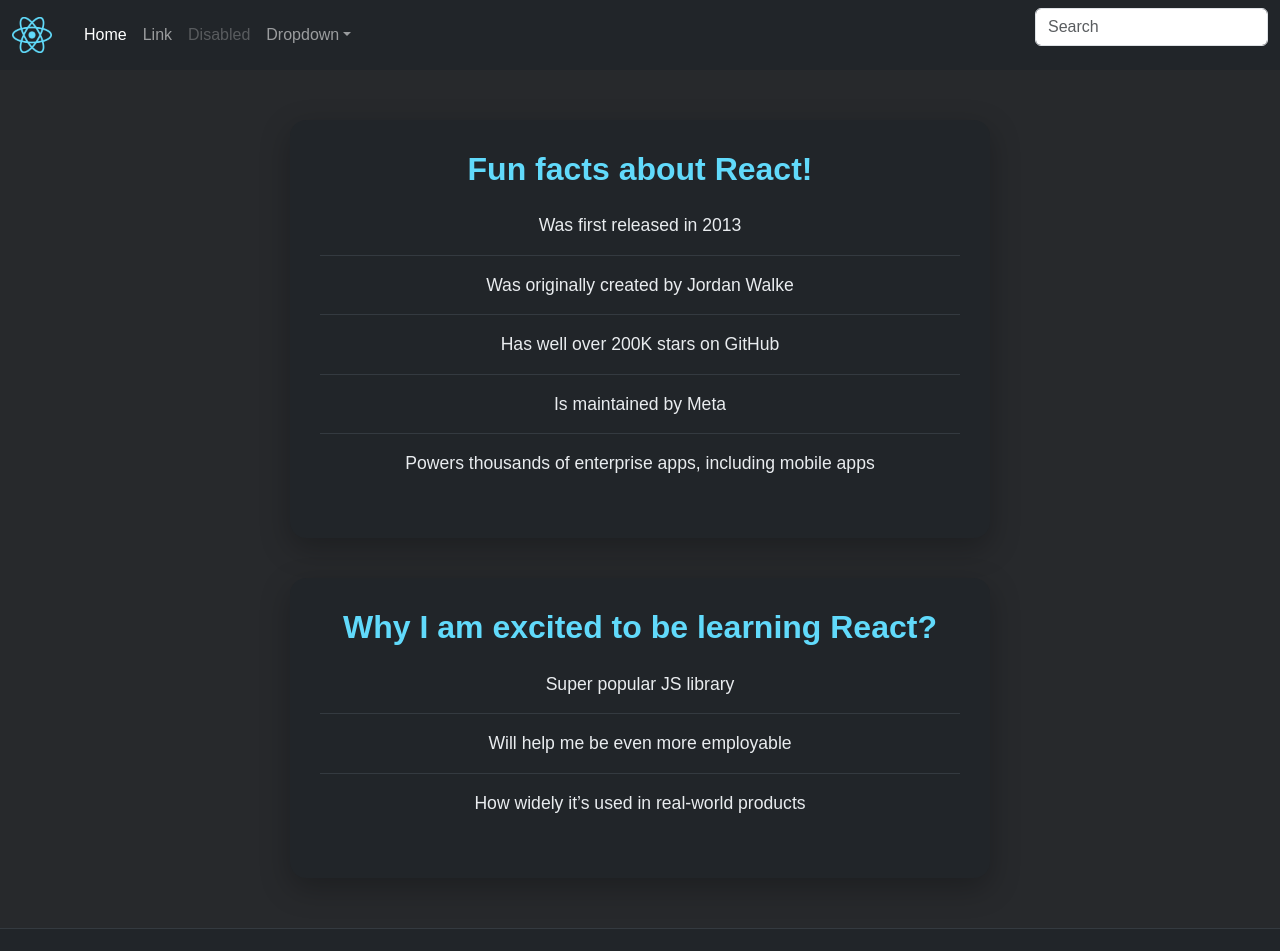
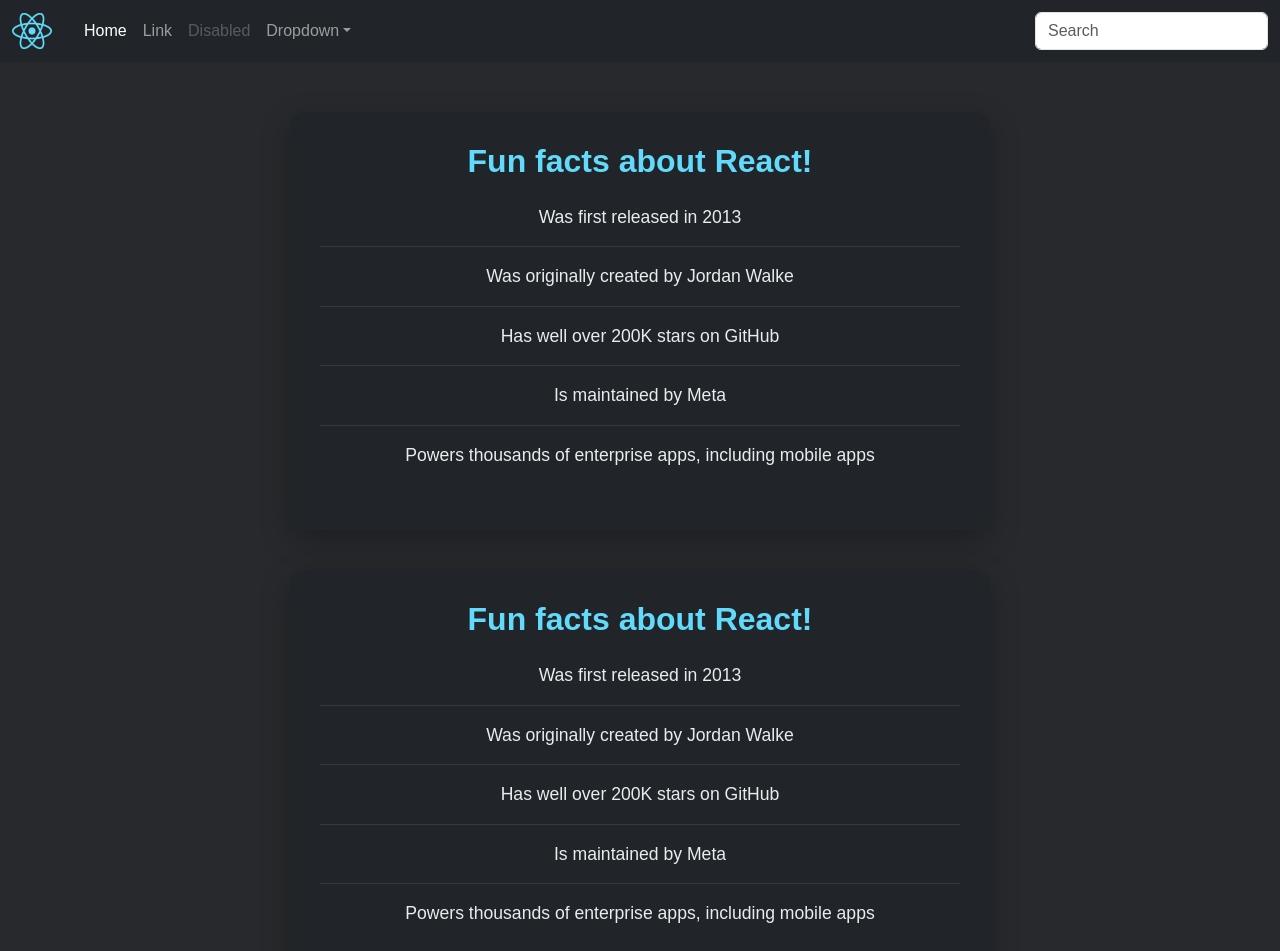
Before and after one commit to gemmaadev/it-sprint4-first-react-code, a React (Vite) app: page / in a window 1280 px wide. Shown: the top 951 px of the page. Built offline with nearby package versions, Linux system fonts and the light colour scheme.

Commit message:
feat(static-pages): organizing components

```diff
--- /dev/null
+++ b/src/components/Footer.tsx
@@ -0,0 +1,8 @@
+export default function Footer() {
+  return (
+    <footer className="main-footer">
+      <small>© 2026 Maeso development. All rights reserved.</small>
+      <small className="footer-sub">Built with React</small>
+    </footer>
+  );
+}
--- /dev/null
+++ b/src/components/MainContent.tsx
@@ -0,0 +1,14 @@
+export default function MainContent() {
+  return (
+    <main className="content-card">
+      <h1 className="card-title-react">Fun facts about React!</h1>
+      <ul className="facts-list">
+        <li>Was first released in 2013</li>
+        <li>Was originally created by Jordan Walke</li>
+        <li>Has well over 200K stars on GitHub</li>
+        <li>Is maintained by Meta</li>
+        <li>Powers thousands of enterprise apps, including mobile apps</li>
+      </ul>
+    </main>
+  );
+}
--- a/src/components/navbar.tsx
+++ b/src/components/navbar.tsx
@@ -1,4 +1,4 @@
-export function MyAwesomeNavbar() {
+export default function Navbar() {
   return (
     <nav
       className="navbar navbar-expand-sm navbar-dark bg-dark"
--- a/src/index.css
+++ b/src/index.css
@@ -1,9 +1,15 @@
+*,
+*::before,
+*::after {
+  box-sizing: border-box;
+  margin: 0;
+  padding: 0;
+}
 body {
   font-family: Arial, Helvetica, sans-serif;
   background: #27292c;
   color: white;
   text-align: center;
-  padding: 0;
 }
 
 .page-layout {
--- a/src/main.tsx
+++ b/src/main.tsx
@@ -1,51 +1,20 @@
 import { createRoot } from "react-dom/client";
-import { MyAwesomeNavbar } from "./components/navbar";
+import Navbar from "./components/Navbar";
+import MainContent from "./components/MainContent";
+import SecondaryContent from "./components/MainContent";
+import Footer from "./components/Footer";
 
 const root = createRoot(document.getElementById("root"));
 
-export function MainContent() {
-  return (
-    <main className="content-card">
-      <h1 className="card-title-react">Fun facts about React!</h1>
-      <ul className="facts-list">
-        <li>Was first released in 2013</li>
-        <li>Was originally created by Jordan Walke</li>
-        <li>Has well over 200K stars on GitHub</li>
-        <li>Is maintained by Meta</li>
-        <li>Powers thousands of enterprise apps, including mobile apps</li>
-      </ul>
-    </main>
-  );
-}
-
-export function SecondaryContent() {
-  return (
-    <section className="content-card">
-      <h2 className="card-title-react">
-        Why I am excited to be learning React?
-      </h2>
-      <ol className="facts-list">
-        <li>Super popular JS library</li>
-        <li>Will help me be even more employable</li>
-        <li>How widely it’s used in real-world products</li>
-      </ol>
-    </section>
-  );
-}
-
-export function Footer() {
-  return (
-    <footer className="main-footer">
-      <small>© 2026 Maeso development. All rights reserved.</small>
-      <small className="footer-sub">Built with React</small>
-    </footer>
-  );
-}
+/**
+ * Challenge: move the MainContent and Footer components to their own
+ * separate files.
+ */
 
 export function Page() {
   return (
     <div className="page-layout">
-      <MyAwesomeNavbar />
+      <Navbar />
       <div className="main-container">
         <MainContent />
         <SecondaryContent />
```
Also changed, not shown: src/components/SecondaryContent.tsx (added, +14 -0 lines).
